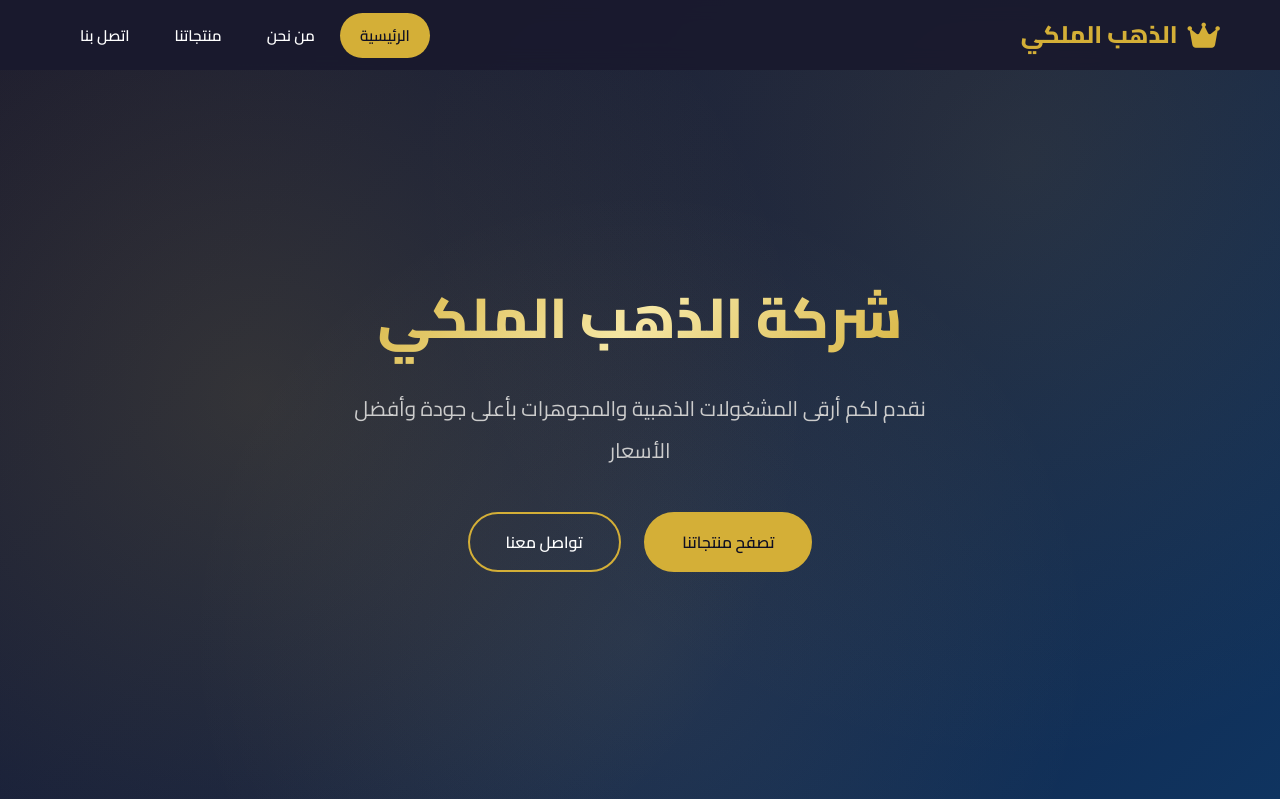
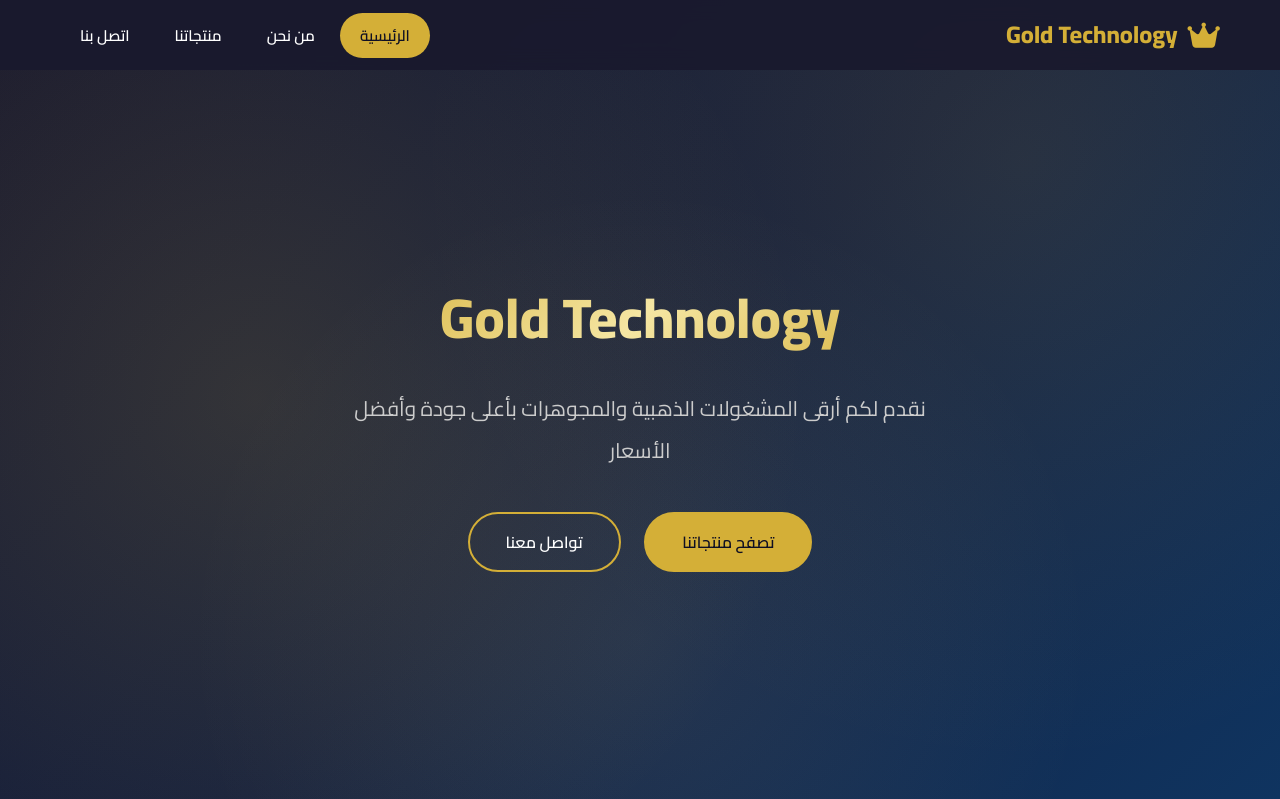
Before and after one commit to mahmoud9544/gold-company-website, a PHP site: page /index.php in a window 1280 px wide. Shown: the top 799 px of the page. Run offline with PHP 8.4, Linux system fonts and the light colour scheme; data that the repository does not hold is empty.

Commit message:
Rename site from Royal Gold to Gold Technology
- Updated site title, header, footer, hero section, and about page
- Changed bot user-agent strings to GoldTechBot
- All references to الذهب الملكي / Royal Gold replaced with Gold Technology

Co-Authored-By: mahmoud ramadan <mahmoudramadan9544@gmail.com>

```diff
--- a/includes/footer.php
+++ b/includes/footer.php
@@ -2,7 +2,7 @@
         <div class="container">
             <div class="footer-grid">
                 <div class="footer-section">
-                    <h3><i class="fas fa-crown"></i> الذهب الملكي</h3>
+                    <h3><i class="fas fa-crown"></i> Gold Technology</h3>
                     <p>شركة رائدة في تجارة الذهب والمجوهرات منذ أكثر من سنة. نقدم أجود أنواع الذهب والمشغولات الذهبية بأفضل الأسعار.</p>
                 </div>
                 <div class="footer-section">
@@ -33,7 +33,7 @@
                 </div>
             </div>
             <div class="footer-bottom">
-                <p>&copy; <?php echo date('Y'); ?> شركة الذهب الملكي. جميع الحقوق محفوظة.</p>
+                <p>&copy; <?php echo date('Y'); ?> Gold Technology. جميع الحقوق محفوظة.</p>
             </div>
         </div>
     </footer>
--- a/includes/header.php
+++ b/includes/header.php
@@ -7,7 +7,7 @@ $basePath = $isSubPage ? '../' : '';
 <head>
     <meta charset="UTF-8">
     <meta name="viewport" content="width=device-width, initial-scale=1.0">
-    <title><?php echo isset($pageTitle) ? $pageTitle . ' | ' : ''; ?>شركة الذهب الملكي</title>
+    <title><?php echo isset($pageTitle) ? $pageTitle . ' | ' : ''; ?>Gold Technology</title>
     <link rel="stylesheet" href="<?php echo $basePath; ?>assets/css/style.css">
     <link rel="preconnect" href="https://fonts.googleapis.com">
     <link rel="preconnect" href="https://fonts.gstatic.com" crossorigin>
@@ -19,7 +19,7 @@ $basePath = $isSubPage ? '../' : '';
         <div class="container nav-container">
             <a href="<?php echo $basePath; ?>index.php" class="logo">
                 <i class="fas fa-crown"></i>
-                <span>الذهب الملكي</span>
+                <span>Gold Technology</span>
             </a>
             <button class="nav-toggle" id="navToggle" aria-label="toggle navigation">
                 <i class="fas fa-bars"></i>
--- a/includes/prices.php
+++ b/includes/prices.php
@@ -54,7 +54,7 @@ if (!function_exists('gold_prices_fetch_url')) {
                 CURLOPT_FOLLOWLOCATION => true,
                 CURLOPT_TIMEOUT        => $timeout,
                 CURLOPT_CONNECTTIMEOUT => $timeout,
-                CURLOPT_USERAGENT      => 'Mozilla/5.0 (compatible; RoyalGoldBot/1.0; +https://royal-gold.example)',
+                CURLOPT_USERAGENT      => 'Mozilla/5.0 (compatible; GoldTechBot/1.0; +https://gold-technology.example)',
                 CURLOPT_SSL_VERIFYPEER => true,
             ]);
             $body = curl_exec($ch);
@@ -70,7 +70,7 @@ if (!function_exists('gold_prices_fetch_url')) {
             'http' => [
                 'method'        => 'GET',
                 'timeout'       => $timeout,
-                'header'        => "User-Agent: Mozilla/5.0 (compatible; RoyalGoldBot/1.0)\r\n",
+                'header'        => "User-Agent: Mozilla/5.0 (compatible; GoldTechBot/1.0)\r\n",
                 'follow_location' => 1,
             ],
             'ssl' => [
--- a/index.php
+++ b/index.php
@@ -7,7 +7,7 @@
     <section class="hero">
         <div class="hero-overlay"></div>
         <div class="container hero-content">
-            <h1>شركة الذهب الملكي</h1>
+            <h1>Gold Technology</h1>
             <p>نقدم لكم أرقى المشغولات الذهبية والمجوهرات بأعلى جودة وأفضل الأسعار</p>
             <a href="pages/products.php" class="btn btn-primary">تصفح منتجاتنا</a>
             <a href="pages/contact.php" class="btn btn-outline">تواصل معنا</a>
--- a/pages/about.php
+++ b/pages/about.php
@@ -5,7 +5,7 @@
     <section class="page-header">
         <div class="container">
             <h1>من نحن</h1>
-            <p>تعرف على شركة الذهب الملكي وقصة نجاحنا</p>
+            <p>تعرف على Gold Technology وقصة نجاحنا</p>
         </div>
     </section>
 
@@ -15,7 +15,7 @@
             <div class="about-grid">
                 <div class="about-text">
                     <h2>قصتنا</h2>
-                    <p>تأسست شركة <strong>الذهب الملكي</strong> منذ أكثر من سنة، وبفضل التزامنا بالجودة والأمانة، نسعى لنصبح واحدة من أفضل شركات الذهب في مصر. نقدم خدمة طلب اونلاين لراحة عملائنا.</p>
+                    <p>تأسست شركة <strong>Gold Technology</strong> منذ أكثر من سنة، وبفضل التزامنا بالجودة والأمانة، نسعى لنصبح واحدة من أفضل شركات الذهب في مصر. نقدم خدمة طلب اونلاين لراحة عملائنا.</p>
                     <p>نقدم لعملائنا أجود أنواع المشغولات الذهبية والمجوهرات، مع الحفاظ على أعلى معايير الجودة والأصالة في كل قطعة نقدمها.</p>
                 </div>
                 <div class="about-image">
```
Also changed, not shown: README.md.
